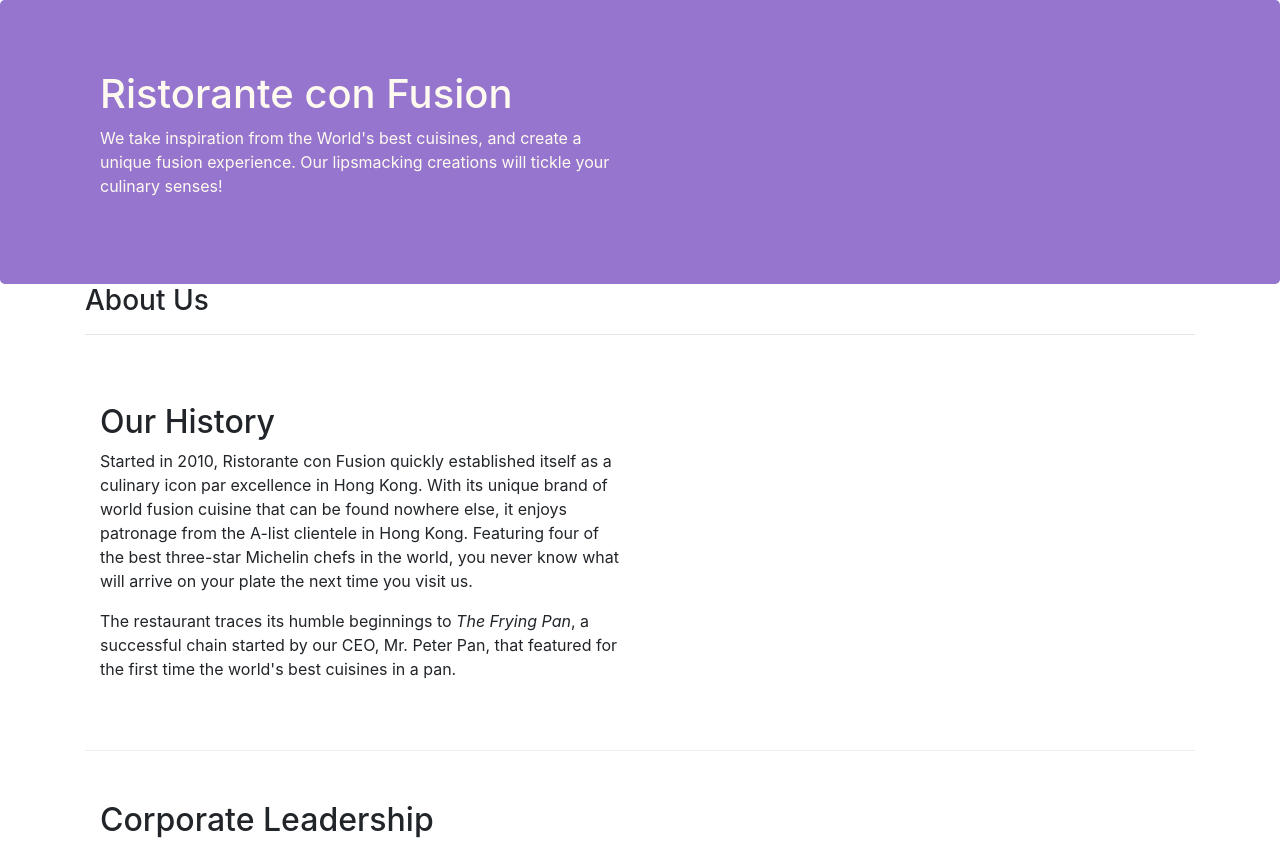
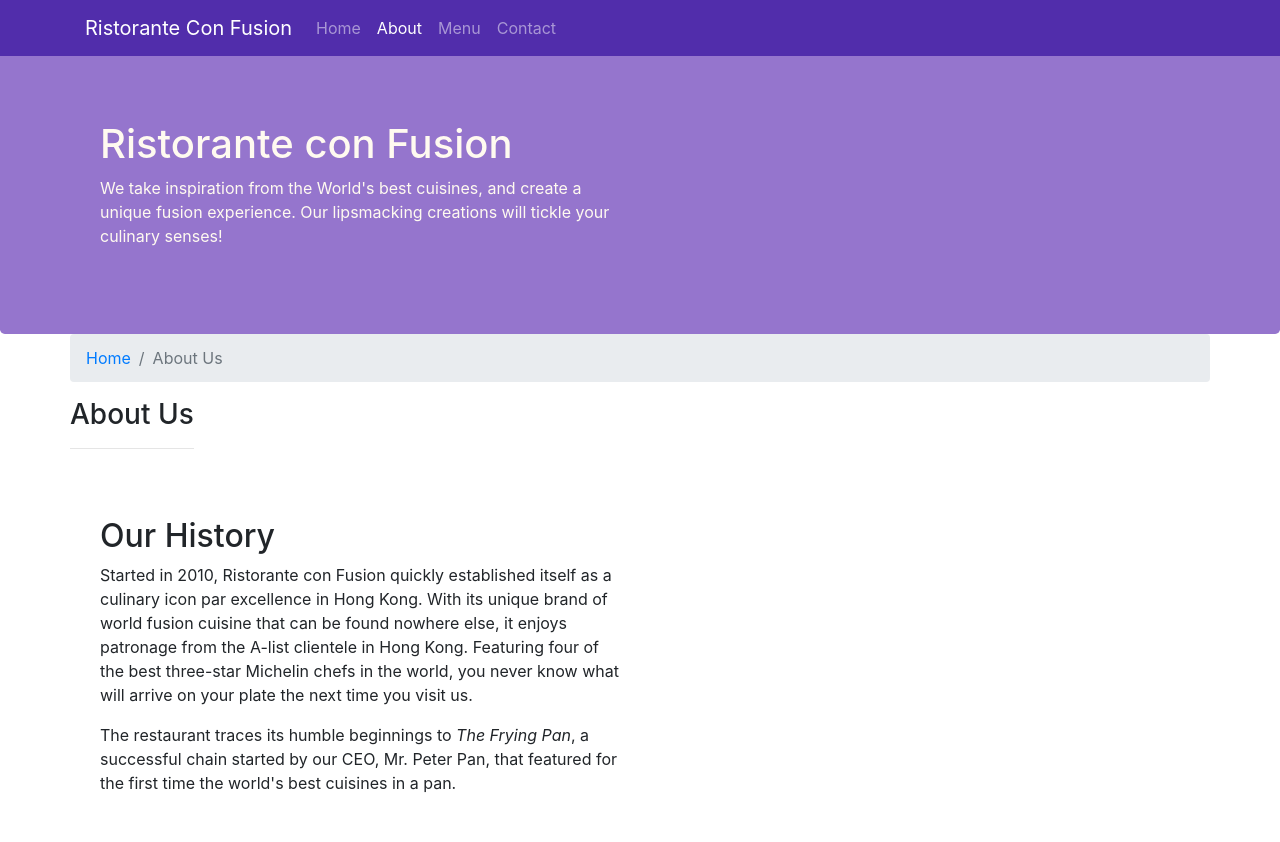
Before and after one commit to Mihirsinh-01/Coursera_Bootstrap_Framework, a website: page aboutus.html in a window 1280 px wide. Shown: the top 842 px of the page. Drawn offline with nearby package versions, Linux system fonts and the light colour scheme.

Commit message:
Navbar and BreadCrumbs

```diff
--- a/aboutus.html
+++ b/aboutus.html
@@ -15,7 +15,22 @@
 </head>
 
 <body>
-
+    <nav class="navbar navbar-dark navbar-expand-sm fixed-top">
+        <div class="container">
+            <button class="navbar-toggler" type="button" data-toggle="collapse" data-target="#Navb">
+                <span class="navbar-toggler-icon"></span>
+            </button>
+            <a class="navbar-brand" href="./index.html">Ristorante Con Fusion</a>
+            <div class="collapse navbar-collapse" id="Navb">
+                <ul class="navbar-nav mr-auto">
+                    <li class="nav-item"><a class="nav-link" href="./index.html">Home</a></li>
+                    <li class="nav-item active"><a class="nav-link" href="./aboutus.html">About</a></li>
+                    <li class="nav-item"><a class="nav-link" href="#">Menu</a></li>
+                    <li class="nav-item"><a class="nav-link" href="#">Contact</a></li>
+                </ul>
+            </div>
+        </div>
+    </nav>
     <header class="jumbotron">
         <div class="container">
             <div class="row row-header">
@@ -30,7 +45,11 @@
     </header>
 
     <div class="container">
-        <div>
+        <div class="row">
+            <ol class="col-12 breadcrumb">
+                <li class="breadcrumb-item"><a href="./index.html">Home</a></li>
+                <li class="breadcrumb-item active"><a>About Us</a></li>
+            </ol>
             <div>
                <h3>About Us</h3>
                <hr>
@@ -70,8 +89,8 @@
                 <div class="col-4 offset-1 col-sm-2">
                     <h5>Links</h5>
                     <ul class="list-unstyled">
-                        <li><a href="#">Home</a></li>
-                        <li><a href="#">About</a></li>
+                        <li><a href="./index.html">Home</a></li>
+                        <li><a href="./aboutus.html">About</a></li>
                         <li><a href="#">Menu</a></li>
                         <li><a href="#">Contact</a></li>
                     </ul>
--- a/css/styles.css
+++ b/css/styles.css
@@ -28,3 +28,12 @@
   margin: 0px;
   color: #0f0f0f;
 }
+
+body {
+  padding: 50px 0px 0px 0px;
+  z-index: 0;
+}
+
+.navbar-dark {
+  background-color: #512dab;
+}
```
Also changed, not shown: index.html (+17 -2 lines).
